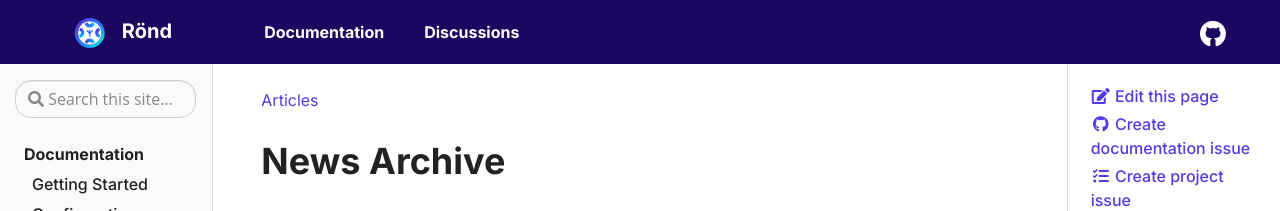
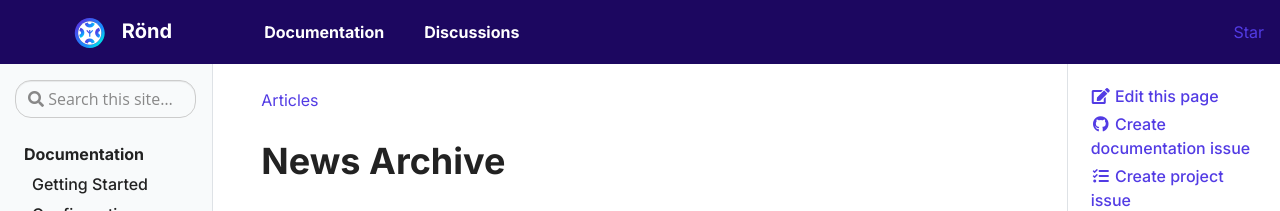
Before and after one commit to rond-authz/rond-authz.github.io, a Jekyll site: the page built from pages/archive.md, in a window 1280 px wide. Shown: the top 211 px of the page. Built offline with Jekyll 4.4.1, drawn with Linux system fonts in a browser that asks for light colours.

Commit message:
fix: github star button (#13)

```diff
--- a/_includes/head.html
+++ b/_includes/head.html
@@ -40,5 +40,7 @@
 <script
   src="{{ site.baseurl }}/assets/js/jquery-3.3.1/jquery-3.3.1.min.js"
   integrity="sha256-FgpCb/KJQlLNfOu91ta32o/NMZxltwRo8QtmkMRdAu8="
-  crossorigin="anonymous"></script>
+  crossorigin="anonymous">
+</script>
+<script async defer src="https://buttons.github.io/buttons.js"></script>
 </head>
--- a/_includes/header.html
+++ b/_includes/header.html
@@ -3,7 +3,6 @@
     <a class="navbar-brand" href="{{ site.baseurl }}/">
       <span class="navbar-logo"></span>{% include logo.svg %}<span class="font-weight-bold">{{ site.title }}</span>
 	  </a>
-
 
     <div class="td-navbar-nav-scroll" id="main_navbar">
       <ul class="navbar-nav mt-2 mt-lg-0">
@@ -15,16 +14,9 @@
       </ul>
     </div>
 
-
     <div class="navbar-nav d-none d-lg-block ml-md-auto">
-          <a class="gh-source" data-gh-source="github" href="{{ site.repo }}" title="Go to repository" data-md-state="done">
-          <div class="gh-source__repository">
-            <i class="fab fa fa-github fa-2x" style='padding-right:20px; float:left; margin-top:5px'></i>
-        </div></a>
+      <a class="github-button" href="https://github.com/rond-authz/rond" data-color-scheme="no-preference: dark_dimmed; light: light; dark: dark_dimmed;" data-size="large" data-show-count="true" aria-label="Star rond-authz/rond on GitHub">Star</a>
     </div>
-      </div>
-
-
   </nav>
 </header>
 
```
Lines whose indentation alone changed are shown as unchanged.
